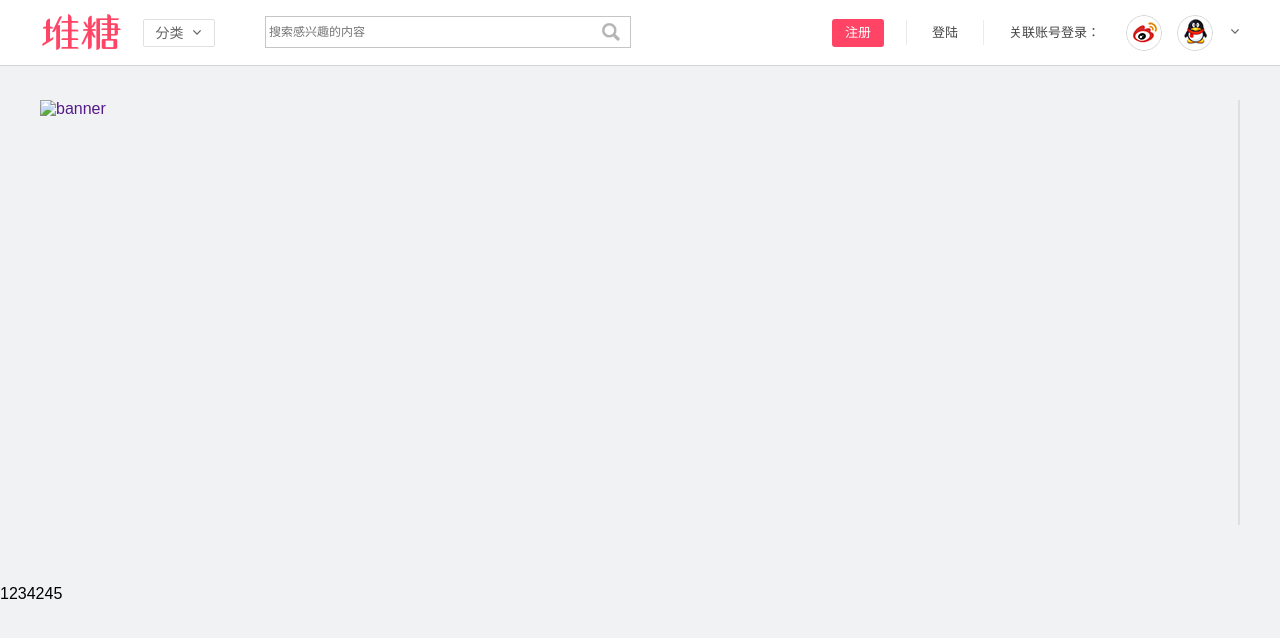
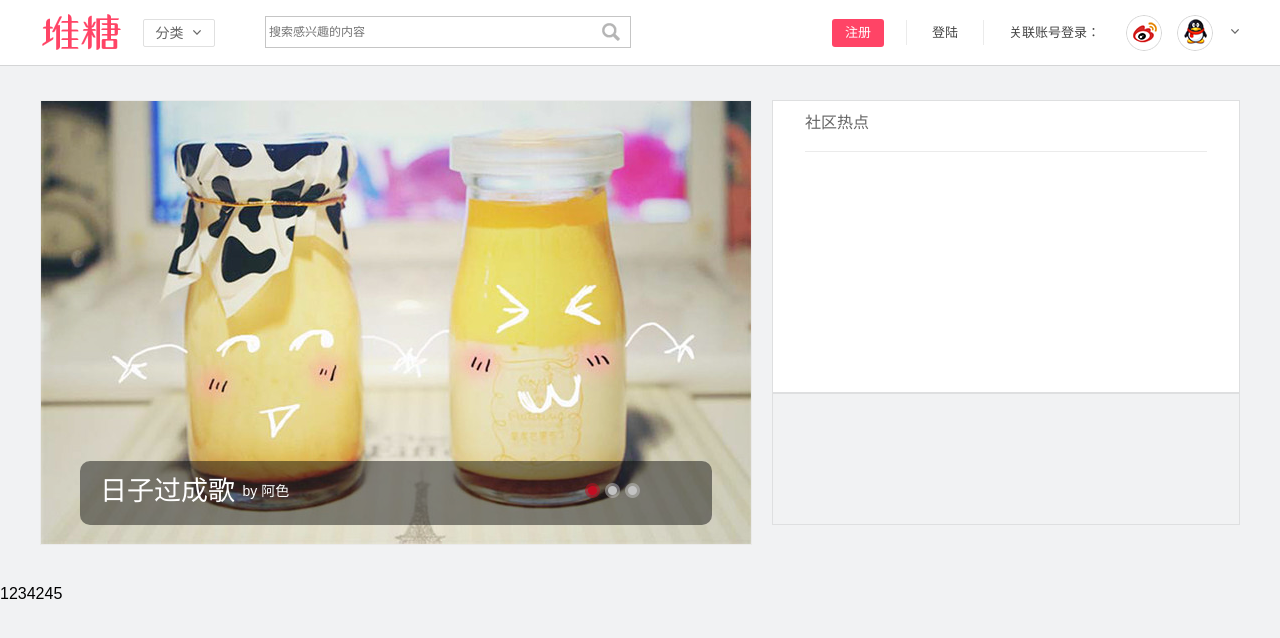
Before and after one commit to lrfun/My-duitang, a website: page index.html in a window 1280 px wide. Drawn offline with Linux system fonts and the light colour scheme.

Commit message:
banner UI

```diff
--- a/index.html
+++ b/index.html
@@ -95,16 +95,43 @@
  		<div class="container">
  			<div class="bannerBox clearfix">
  				<div class="banner">
- 					<div class="bannerBar">
+ 					<div class="bannerBar" >
+ 						<div class="banner_img" >
+ 							<a href=""><img src="./images/banner_img_1.png" alt="banner" width="100%"></a>
+ 							<span>日子过成歌 <strong>by 阿色</strong></span>
+ 						</div>
  						<div class="banner_img">
- 							<a href=""><img src="" alt="banner" width="100%"></a>
+ 							<a href=""><img src="./images/banner_img_2.png" alt="banner" width="100%"></a>
+ 							<span>吃好喝好 </span>
+ 						</div>
+ 						<div class="banner_img">
+ 							<a href=""><img src="./images/banner_img_2.png" alt="banner" width="100%"></a>
+ 							<span>好吃好玩的</span>
  						</div>
 
+ 					</div>
+ 					<div class="banner_num">
+ 						<div class="banner_bg"></div>
+ 						<ul class="banner_text">
+ 							<li class="cur"></li>
+ 							<li></li>
+ 							<li></li>
+ 						</ul>
+ 					</div>
+ 					<div class="up_down clearfix">
+ 						<div class="ban_up">
+ 							<img src="./images/banner_up.png" width="100%">
+ 						</div>
+ 						<div class="ban_down">
+ 							<img src="./images/banner_down.png" width="100%">
+ 						</div>
  					</div>
  				</div>
  				<div class="sideBar">
  					<div class="side_up">
-
+ 						<div class="side_up_con">
+ 							<h3>社区热点</h3>
+ 						</div>
  					</div>
  					<div class="side_down">
 
--- a/less/main.less
+++ b/less/main.less
@@ -15,6 +15,7 @@
 
 // 头部
 .myHeader{
+	z-index: 1000;
 	 width:100%;
 	 background:#fff;
 	 height:65px;
@@ -294,6 +295,7 @@
 
 
 //body
+
 .container{
 	width: 1200px;
 	margin: 100px auto 40px;
@@ -305,20 +307,102 @@
 			height: 445px;
 			overflow: hidden;
 			.fl;
+			&:hover .up_down{
+				display: block;
+			}
 			.bannerBar{
-				width: 500%;
+				width: 300%;
 				position: absolute;
 				.banner_img{
-					width: 100%;
-					height: 100%;
+					width:712px;
+					height: 445px;
+					.fl;
+					position: relative;
+					span{
+						z-index: 1000;
+						position: absolute;
+						font:27px/64px  "Microsoft YaHei","Arial";
+		 			    color: @bg-color;
+		 			    bottom:22px;
+		 			    left: 60px;
+		 			    strong{
+		 			    	font:14px/64px  "Microsoft YaHei","Arial";
+		 			    	vertical-align: top;
+		 			    }
+					}
+				}
+			}
+			.banner_num{
+				position: absolute;
+				bottom: 20px;
+				left: 40px;
+				width: 632px;
+				height: 64px;
+				.banner_bg{
+					background: #000;
+					width: 632px;
+					height: 64px;
+					opacity: .45;
+ 					 filter: alpha(opacity=45);
+ 					 border-radius: 10px;
+				}
+				.banner_text{
+					position: absolute;
+					bottom: 27px;
+					left: 500px;
+
+					li{
+						width: 15px;
+						height: 15px;
+						background: url(../images/num.png) no-repeat;
+						background-size: 100%;
+						.fl;
+						margin-left: 5px;
+					}
+					.cur{
+						background: url(../images/num_hover.png) no-repeat;
+
+						background-size: 100%;
+					}
+
+				}
+			}
+			.up_down{
+				display: none;
+				width: 100%;
+				position: absolute;
+				top:50%;
+				margin-top: -19px;
+				.ban_up{
+					margin-left: 20px;
+					width: 21px;
+					height: 38px;
+					.fl;
+				}
+				.ban_down{
+					margin-right:20px;
+					width: 21px;
+					height: 38px;
+					.fr;
 				}
 			}
 		}
 		.sideBar{
+			width: 468px;
 			.fr;
 			.side_up{
+				background: @bg-color;
 				height: 291px;
 				border: 1px solid #DEDFE0;
+				.side_up_con{
+					padding: 14px 32px;
+					h3{
+						font:16px/16px  "Microsoft YaHei","Arial";
+  						border-bottom: 1px solid #ebebeb;
+  						height: 36px;
+  						color: @color;
+					}
+				}
 			}
 			.side_down{
 				border: 1px solid #DEDFE0;
```
Also changed, not shown: js/global.js (+5 -7 lines), js/plugin.js (+5 -7 lines), css/main.css, images/banner_down.png (added), images/banner_img_3.png (added), images/banner_up.png (added), images/num.png (added), images/num_hover.png (added).
